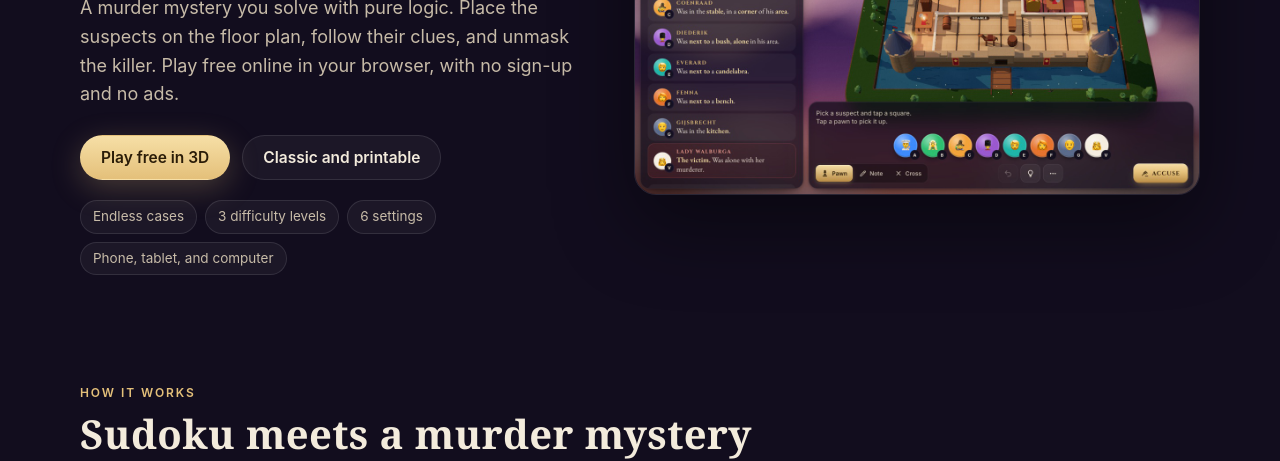
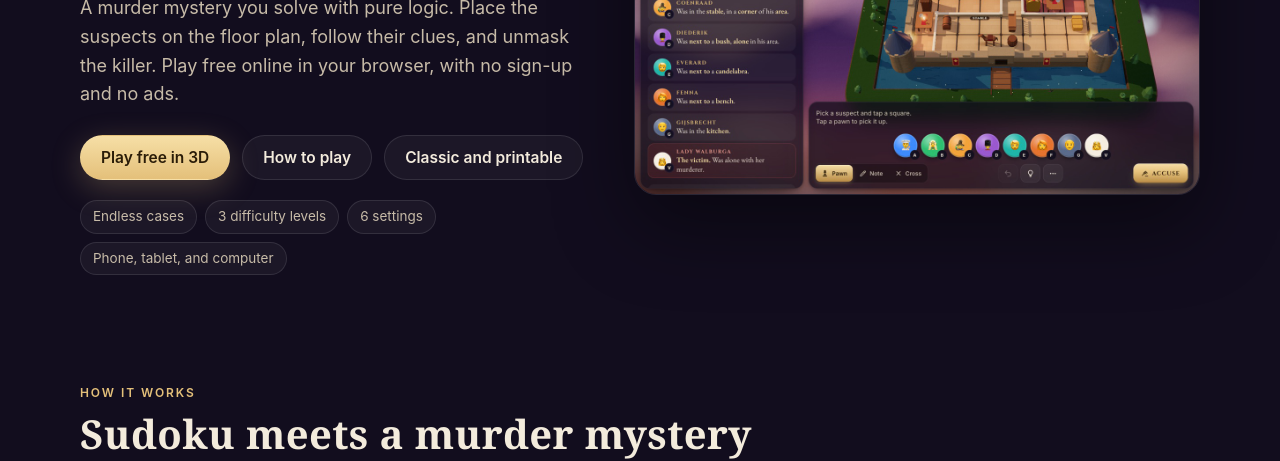
Before and after one commit to jeroenmarchand/murder-sudoku-3d, a website: page src/site/index.html in a window 1280 px wide. Shown: the part 357-818 px from the top of the page. Drawn offline with Linux system fonts and the light colour scheme; files whose address does not match are found by name; a web font is replaced by a local one.

Commit message:
Link the tutorial from the landing pages

```diff
--- a/src/site/index.html
+++ b/src/site/index.html
@@ -145,6 +145,7 @@ footer .langs a{text-decoration:none}footer .langs a[aria-current]{color:var(--i
     <p class="lead">A murder mystery you solve with pure logic. Place the suspects on the floor plan, follow their clues, and unmask the killer. Play free online in your browser, with no sign-up and no ads.</p>
     <div class="cta">
       <a class="btn gold" href="3d/">Play free in 3D</a>
+      <a class="btn" href="3d/?tutorial">How to play</a>
       <a class="btn" href="classic/">Classic and printable</a>
     </div>
     <ul class="chips"><li>Endless cases</li><li>3 difficulty levels</li><li>6 settings</li><li>Phone, tablet, and computer</li></ul>
```
Also changed, not shown: src/site/nl/index.html (+1 -0 lines).
